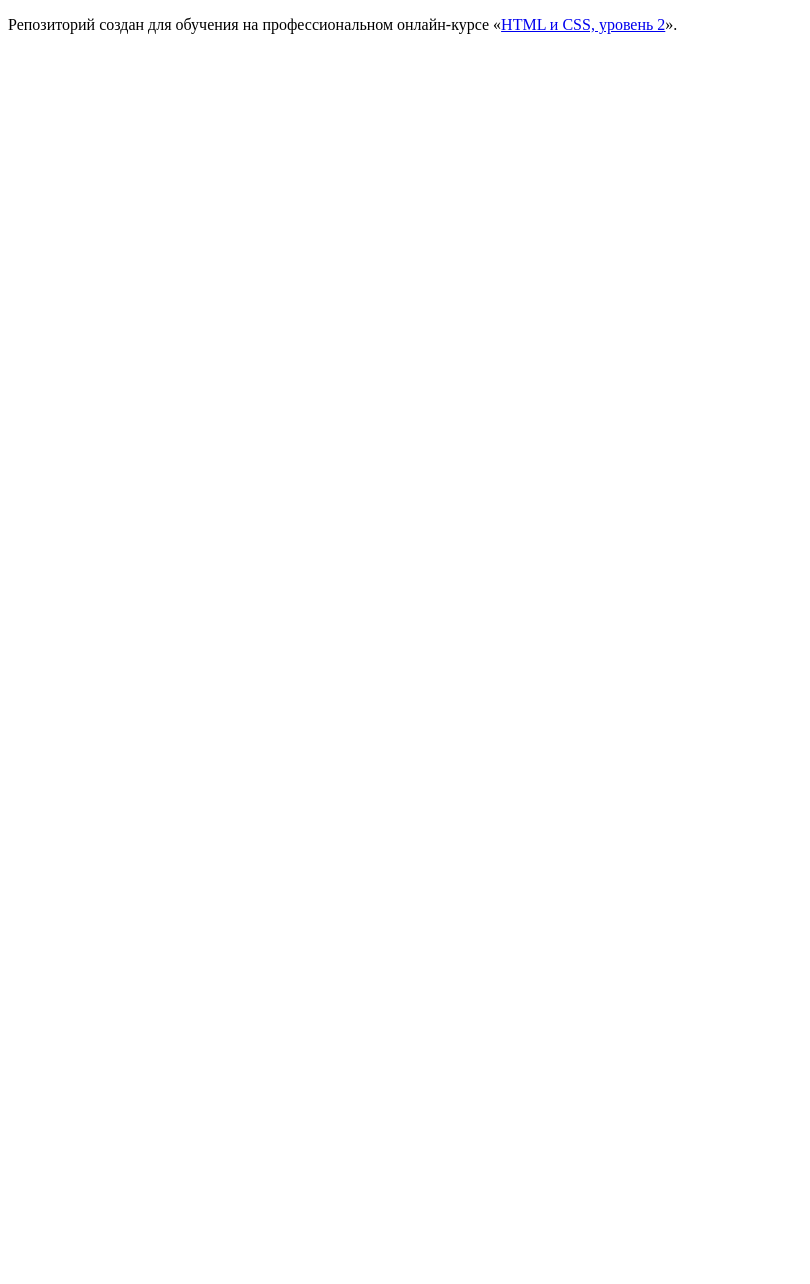
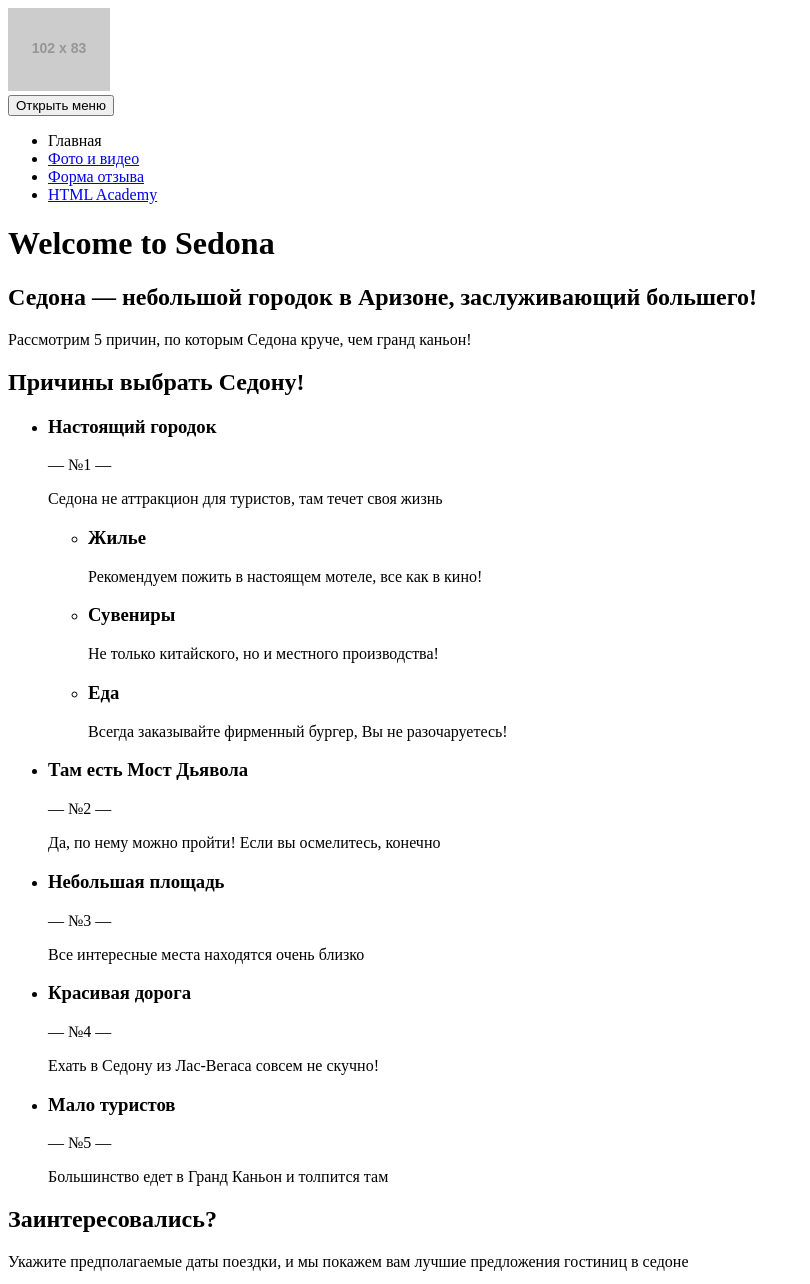
Before and after one commit to Nayniv/1072003-sedona-17, a plain HTML site: page source/index.html in a window 1280 px wide. Shown: the top 1284 px of the page, without its empty margins (0-810 px from the left). Before the commit the page ends 800 px from the top, so only its background shows below. Drawn offline with Linux system fonts and the light colour scheme; placeholder pictures from the web are drawn by us.

Commit message:
Разметка главной

```diff
--- a/source/index.html
+++ b/source/index.html
@@ -5,8 +5,103 @@
     <title>HTML Academy: Седона</title>
   </head>
   <body>
+    <header class="page-header">
+      <a class="page-header__logo">
+      <img class="page-header__logo-img" src="http://placehold.it/102x83" width="102" height="83" alt="логотип Седона">
+      </a>
+      <nav class="main-nav">
+        <button class="main-nav__toggle" type="button">Открыть меню</button>
+        <div class="main-nav__wrapper">
+        <ul class="main-nav__list site-list">
+          <li class="site-list__item site-list__item--active">
+            <a>Главная</a>
+          </li>
+          <li class="site-list__item">
+            <a href="photo.html">Фото и видео</a>
+          </li>
+          <li class="site-list__item">
+            <a href="form.html">Форма отзыва</a>
+          </li>
+          <li class="site-list__item">
+            <a href="https://htmlacademy.ru/intensive/adaptive">HTML Academy</a>
+          </li>
+        </ul>
+      </div>
+      </nav>
+    </header>
 
-    <p>Репозиторий создан для обучения на профессиональном онлайн‑курсе «<a href="https://htmlacademy.ru/intensive/adaptive">HTML и CSS, уровень 2</a>».</p>
+    <main class="page-main">
+      <h1 class="visyally-hidden">Welcome to Sedona</h1>
+      <div class="block-content intro">
+        <h2 class="block-content__header">Седона — небольшой городок в Аризоне, заслуживающий большего!</h2>
+        <p class="block-content__text">Рассмотрим 5 причин, по которым Седона круче, чем гранд каньон!</p>
+      </div>
+      <section class="reasons">
+         <h2 class="visyally-hidden">Причины выбрать Седону!</h2>
+         <ul class="reasons__list">
+           <li class="reasons__item reasons__item--reason-1">
+             <h3 class="reasons__title">Настоящий городок</h3>
+             <span class="reasons_number">— №1 —</span>
+             <p class="reasons__description">Седона не аттракцион для туристов, там течет своя жизнь</p>
+           </li>
+            <ul class="reasons__list option__list">
+              <li class="option__item option__item--housing">
+                <h3 class="reasons__title">Жилье</h3>
+                <p class="reasons__description">Рекомендуем пожить в настоящем мотеле, все как в кино!</p>
+              </li>
+              <li class="option__item option__item--souvenirs">
+                <h3 class="reasons__title">Сувениры</h3>
+                <p class="reasons__description">Не только китайского, но и местного производства!</p>
+              </li>
+              <li class="option__item option__item--food">
+                <h3 class="reasons__title">Еда</h3>
+                <p class="reasons__description">Всегда заказывайте фирменный бургер, Вы не разочаруетесь!</p>
+              </li>
+            </ul>
+           <li class="reasons__item reasons__item--reason-2">
+             <h3 class="reasons__title">Там есть Мост Дьявола</h3>
+             <span class="reasons_number">— №2 —</span>
+             <p class="reasons__description">Да, по нему можно пройти! Если вы осмелитесь, конечно</p>
+           </li>
+           <li class="reasons__item">
+             <h3 class="reasons__title">Небольшая площадь</h3>
+             <span class="reasons_number">— №3 —</span>
+             <p class="reasons__description">Все интересные места находятся очень близко</p>
+           </li>
+           <li class="reasons__item">
+             <h3 class="reasons__title">Красивая дорога</h3>
+             <span class="reasons_number">— №4 —</span>
+             <p class="reasons__description">Ехать в Седону из Лас-Вегаса совсем не скучно!</p>
+           </li>
+           <li class="reasons__item">
+             <h3 class="reasons__title">Мало туристов</h3>
+             <span class="reasons_number">— №5 —</span>
+             <p class="reasons__description">Большинство едет в Гранд Каньон и толпится там</p>
+           </li>
+         </ul>
+      </section>
+      <div class="block-content hotel-sedone">
+        <h2 class="block-content__header">Заинтересовались?</h2>
+        <p class="block-content__text">Укажите предполагаемые даты поездки, и мы покажем вам лучшие предложения гостиниц в седоне</p>
+      </div>
+      <a class="search-hotel__link button" href="search-hotel.html">Найти гостиницу</a>
+      <img class="map-img" src="http://placehold.it/320x350" width="320" height="350" alt="Карта Седоны">
+    </main>
+
+    <footer class="page-footer">
+      <span class="page-footer__visit-sedona">#visitSEDONA</span>
+      <div class="page-footer__social social">
+      <ul class="social__list">
+        <li class="social__item"><a class="social__link social__link--twitter">Twitter</a></li>
+        <li class="social__item"><a class="social__link social__link--facebook">Facebook</a></li>
+        <li class="social__item"><a class="social__link social__link--youtube">YouTube</a></li>
+      </ul>
+    </div>
+    <div class="page-footer__copyright copyright">
+      <b class="copyright__text">Разработано</b>
+      <a class="button copyright__link" href="https://htmlacademy.ru/intensive/adaptive">HTML Academy</a>
+    </div>
+    </footer>
 
   </body>
 </html>
```
